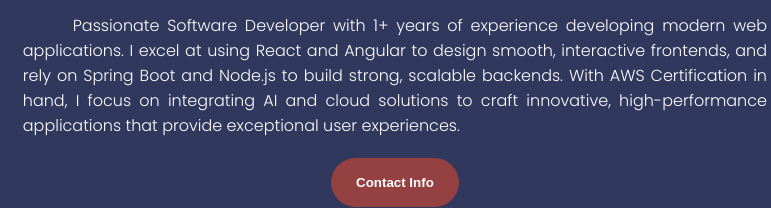
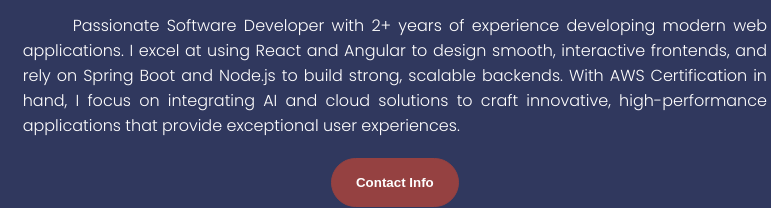
Before and after one commit to karthikmudike/My-Portfolio, a plain HTML site: page index.html in a window 1280 px wide. Shown: the part 428-636 px from the top of the page, 353-1124 px from the left. Drawn offline with Linux system fonts and the light colour scheme.

Commit message:
Update 14

```diff
--- a/index.html
+++ b/index.html
@@ -45,7 +45,7 @@
         <h1 class="title">Karthik M.</h1>
         <p class="section__text__p2">Fullstack Developer</p>
         <p style="padding-bottom: 20px; font-weight: 100; text-align: justify; text-indent: 50px;">
-          Passionate Software Developer with 1+ years of
+          Passionate Software Developer with 2+ years of
            experience developing modern web applications.
           I excel at using React and Angular to design smooth,
           interactive frontends, and rely on Spring Boot and Node.js
```
